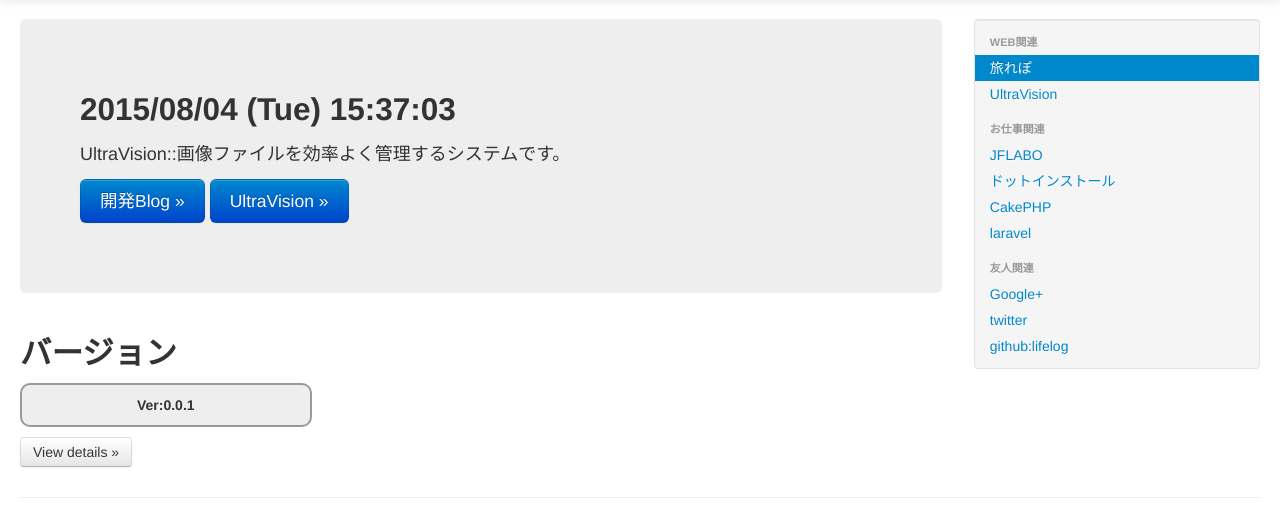
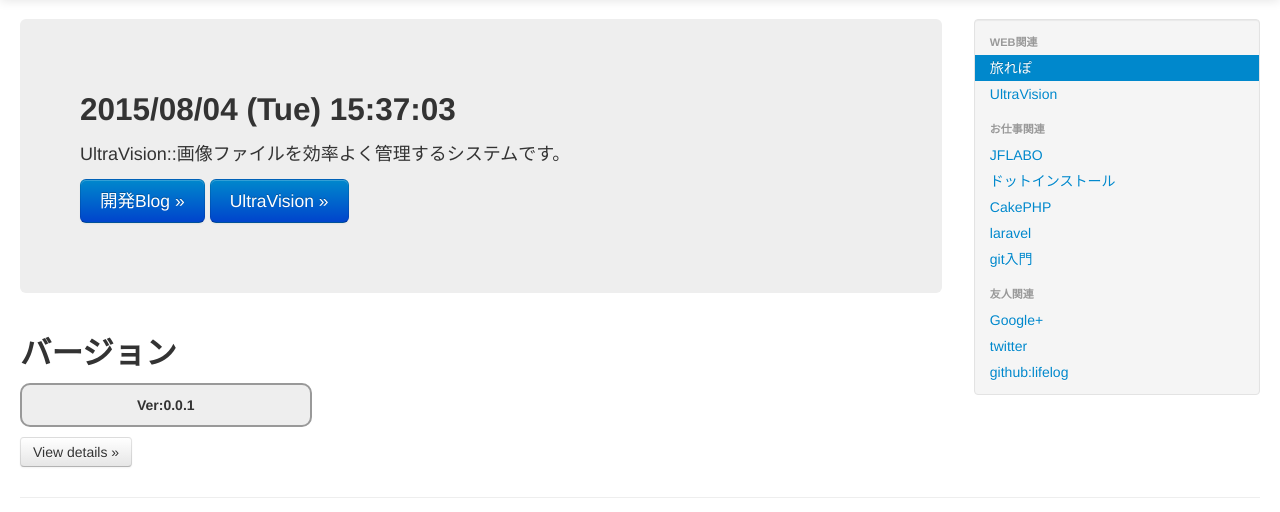
Before and after one commit to JFLABO/lifelog, a PHP site: page /lifelog/ in a window 1280 px wide. Shown: the part 41-553 px from the top of the page. Run offline with PHP 8.4, Linux system fonts and the light colour scheme.

Commit message:
Update index.php

```diff
--- a/index.php
+++ b/index.php
@@ -113,6 +113,7 @@
               <li><a href="http://dotinstall.com/home">ドットインストール</a></li>
               <li><a href="http://cakephp.jp/">CakePHP</a></li>
               <li><a href="http://laravel.jp/">laravel</a></li>
+              <li><a href="http://www.backlog.jp/git-guide/">git入門</a></li>
 
               <li class="nav-header">友人関連</li>
               <li><a href="https://plus.google.com/u/0/">Google+</a></li>
```
